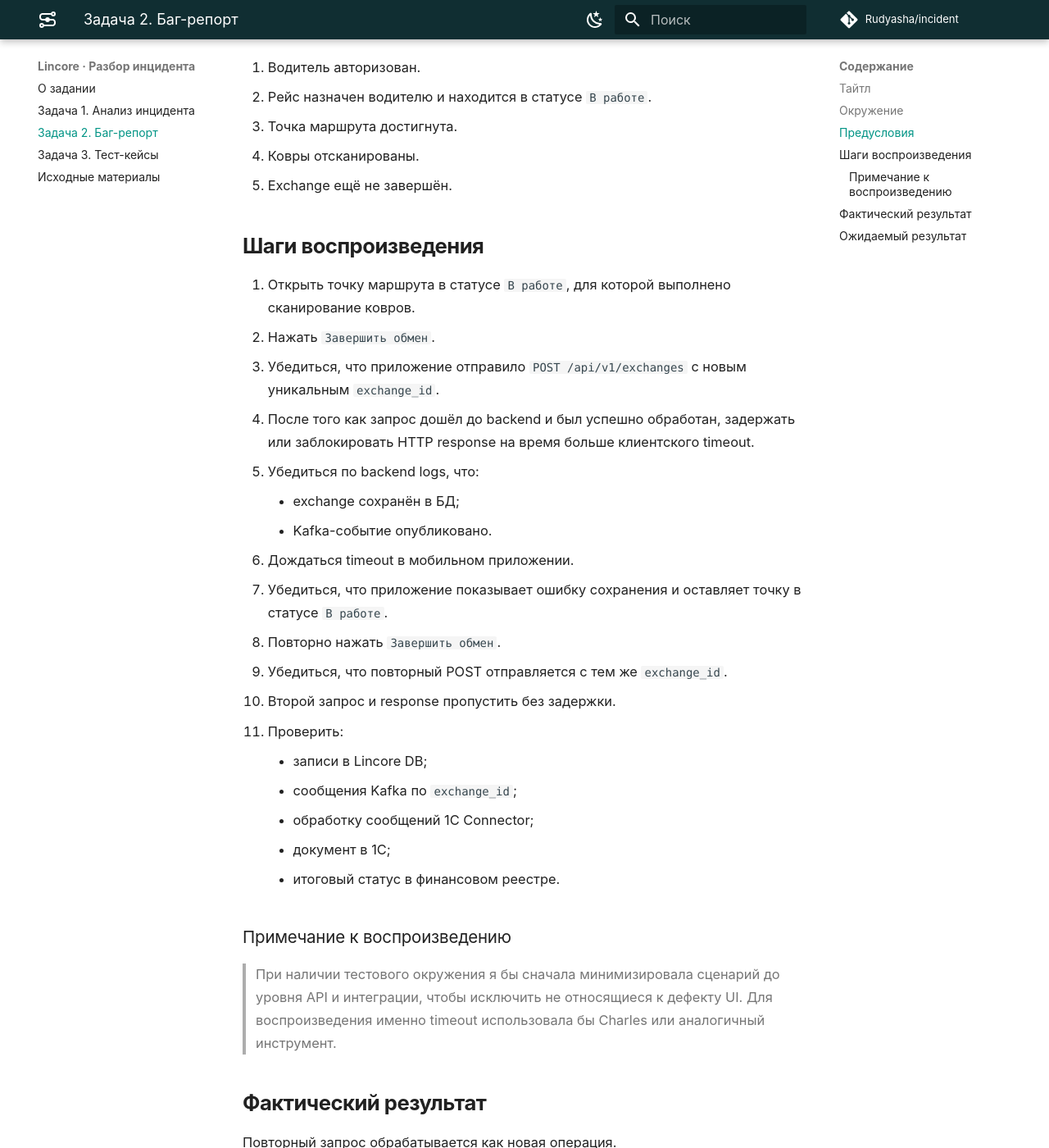
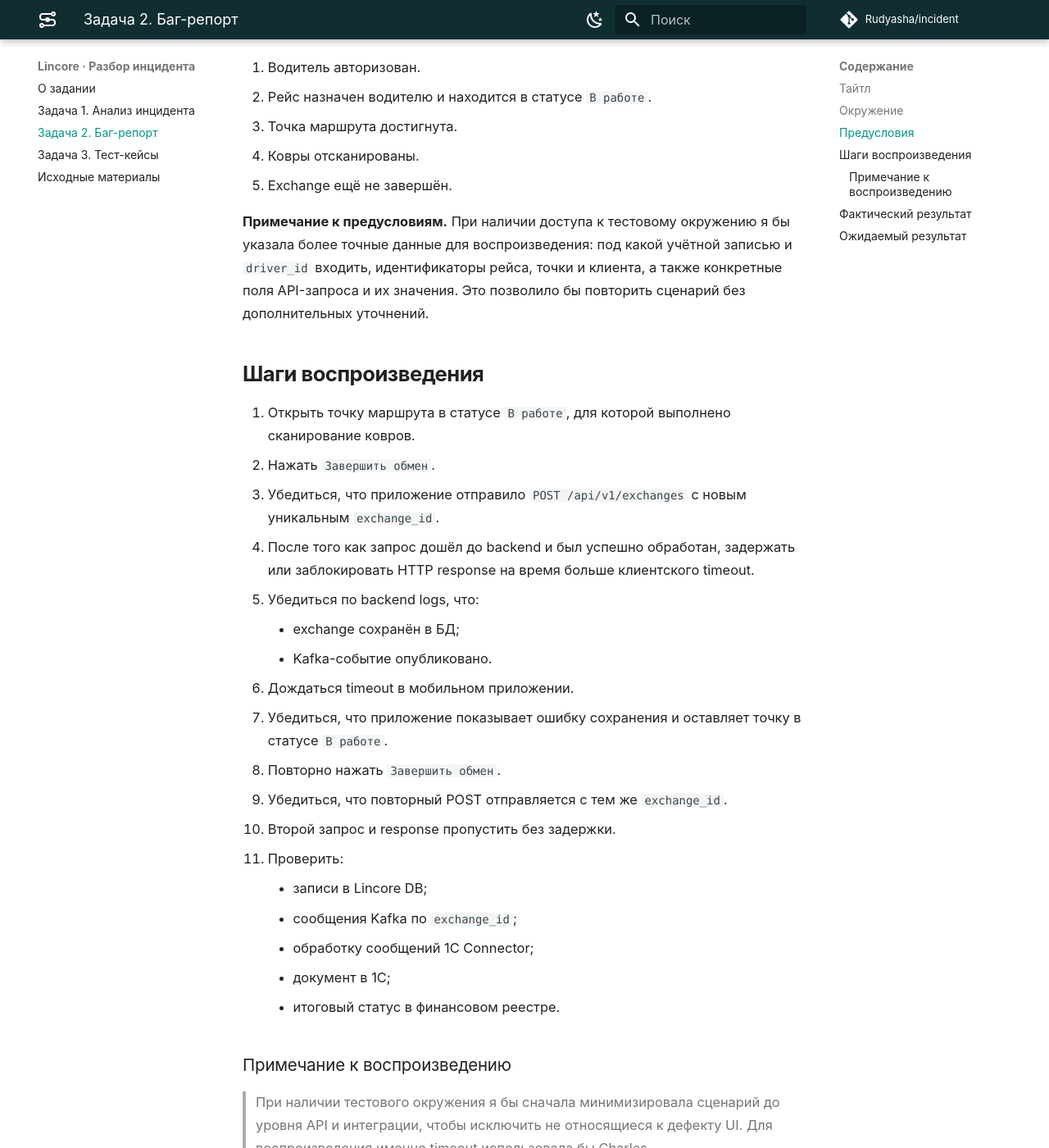
Before and after one commit to Rudyasha/incident, an MkDocs documentation site: the page built from docs/task-2.md, in a window 1280 px wide and 1400 px high, scrolled down 882 px. Shown: the whole window at 82% size. Built offline with MkDocs 1.6.1 and Material for MkDocs 9.7.7, drawn with Linux system fonts in a browser that asks for light colours; comment, search, counter and statistics services are not loaded; some of the changed text lies outside the part shown.

Commit message:
Clarify reproduction prerequisites and timeout tool

```diff
--- a/docs/task-2.md
+++ b/docs/task-2.md
@@ -37,6 +37,8 @@ exchange_id: ex-20260824-0010482
 4. Ковры отсканированы.
 5. Exchange ещё не завершён.
 
+**Примечание к предусловиям.** При наличии доступа к тестовому окружению я бы указала более точные данные для воспроизведения: под какой учётной записью и `driver_id` входить, идентификаторы рейса, точки и клиента, а также конкретные поля API-запроса и их значения. Это позволило бы повторить сценарий без дополнительных уточнений.
+
 ## Шаги воспроизведения
 
 1. Открыть точку маршрута в статусе `В работе`, для которой выполнено сканирование ковров.
@@ -63,7 +65,7 @@ exchange_id: ex-20260824-0010482
 
 ### Примечание к воспроизведению
 
-> При наличии тестового окружения я бы сначала минимизировала сценарий до уровня API и интеграции, чтобы исключить не относящиеся к дефекту UI. Для воспроизведения именно timeout использовала бы Charles или аналогичный инструмент.
+> При наличии тестового окружения я бы сначала минимизировала сценарий до уровня API и интеграции, чтобы исключить не относящиеся к дефекту UI. Для воспроизведения именно timeout использовала бы Charles.
 
 ## Фактический результат
 
```
